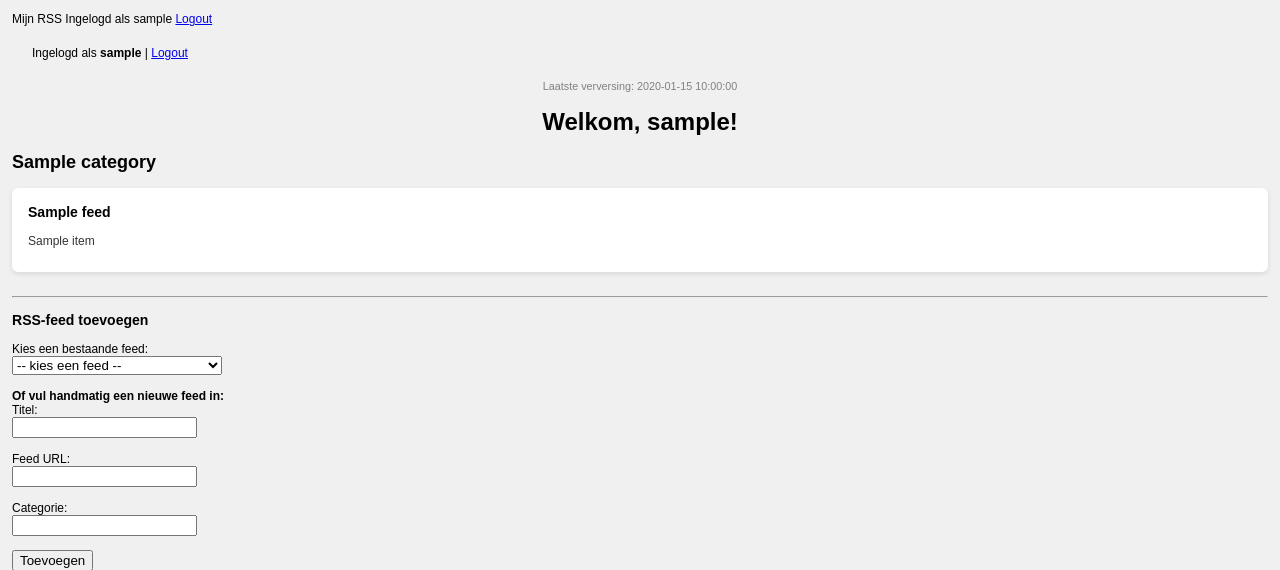
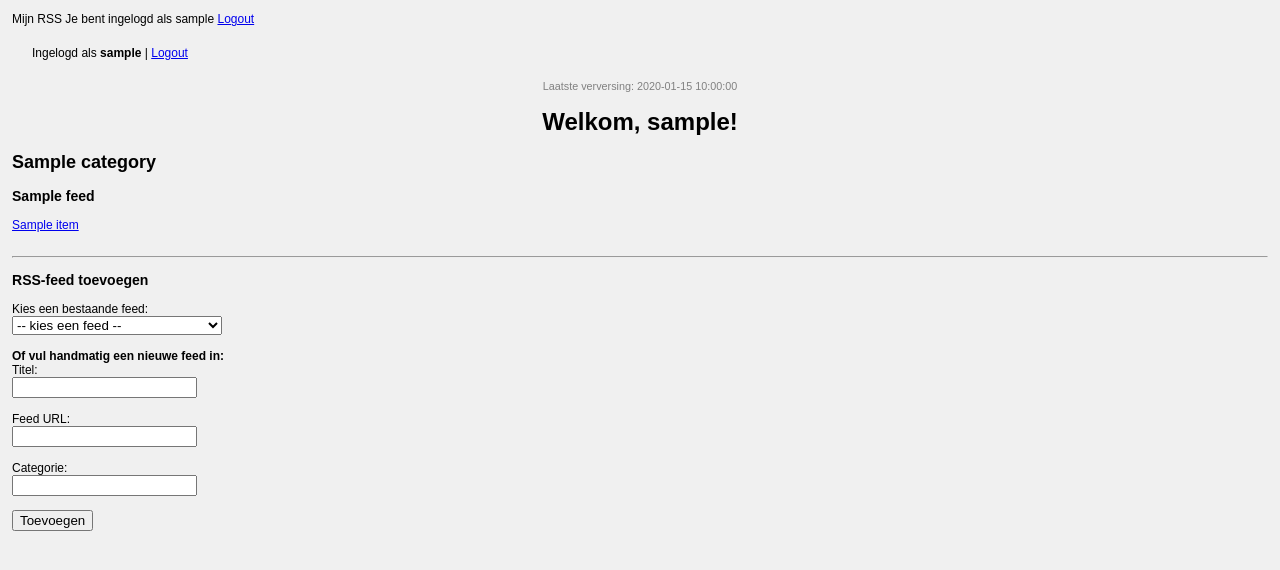
Before and after one commit to waariswallie/rss_dashboard_login, a Flask app: template templates/dashboard.html in a window 1280 px wide. Shown: the top 570 px of the page. Run offline with Flask 3, Linux system fonts and the light colour scheme; the template is opened without the code that fills it: most values are stand-ins (such as "Sample title", 1, 10 or a date in 2020).

Commit message:
Fix user info text in base.html for improved clarity and consistency

```diff
--- a/static/css/style.css
+++ b/static/css/style.css
@@ -1,4 +1,4 @@
-/* General styles. */
+/* General styles */
 body {
     font-size: 12px; /* Make the font size slightly smaller */
     font-family: Arial, sans-serif;
@@ -41,79 +41,6 @@ h1 {
     }
 }
 
-.feeds {
-    display: flex;
-    flex-wrap: wrap;
-    gap: 1em;
-}
-.feed {
-    background: white;
-    padding: 1em;
-    border-radius: 8px;
-    box-shadow: 0 2px 5px rgba(0,0,0,0.1);
-    width: 300px;
-}
-.feed h3 {
-    margin-top: 0;
-}
-.feeds-container {
-    display: flex;
-    flex-wrap: wrap;
-    gap: 1rem;
-    justify-content: flex-start;
-}
-
-.columns {
-  display: flex;
-  flex-wrap: wrap;
-  gap: 1em;
-}
-
-.column {
-    background: white;
-    padding: 16px;
-    border-radius: 6px;
-    box-shadow: 0 2px 5px rgba(0,0,0,0.1);
-    cursor: move;
-    flex: 1 1 300px;
-}
-.columns {
-    display: flex;
-    flex-wrap: wrap;
-    gap: 1em;
-}
-
-.column {
-        background: white;
-        padding: 16px;
-        border-radius: 6px;
-        box-shadow: 0 2px 5px rgba(0,0,0,0.1);
-        cursor: move;
-        flex: 1 1 calc(20% - 1em); /* 5 columns */
-        min-width: 220px;
-}
-.column h3 {
-    margin-top: 0;
-}
-
-.column.dragging {
-    opacity: 0.5;
-    border: 2px dashed #999;
-}
-
-.item {
-    margin-bottom: 8px;
-}
-
-.item a {
-    text-decoration: none;
-    color: #333;
-}
-
-.item a:hover {
-    text-decoration: underline;
-}
-
 /* Grid layout for feeds */
 .feed-container {
     display: grid;
--- a/templates/base.html
+++ b/templates/base.html
@@ -8,7 +8,7 @@
 <body>
   <nav>
     <span class="logo">Mijn RSS</span>
-    <span class="user-info">Ingelogd als {{ username }}</span>
+    <span class="user-info">Je bent ingelogd als {{ username }}</span>
     <a href="/logout">Logout</a>
   </nav>
   <div class="content">
```
